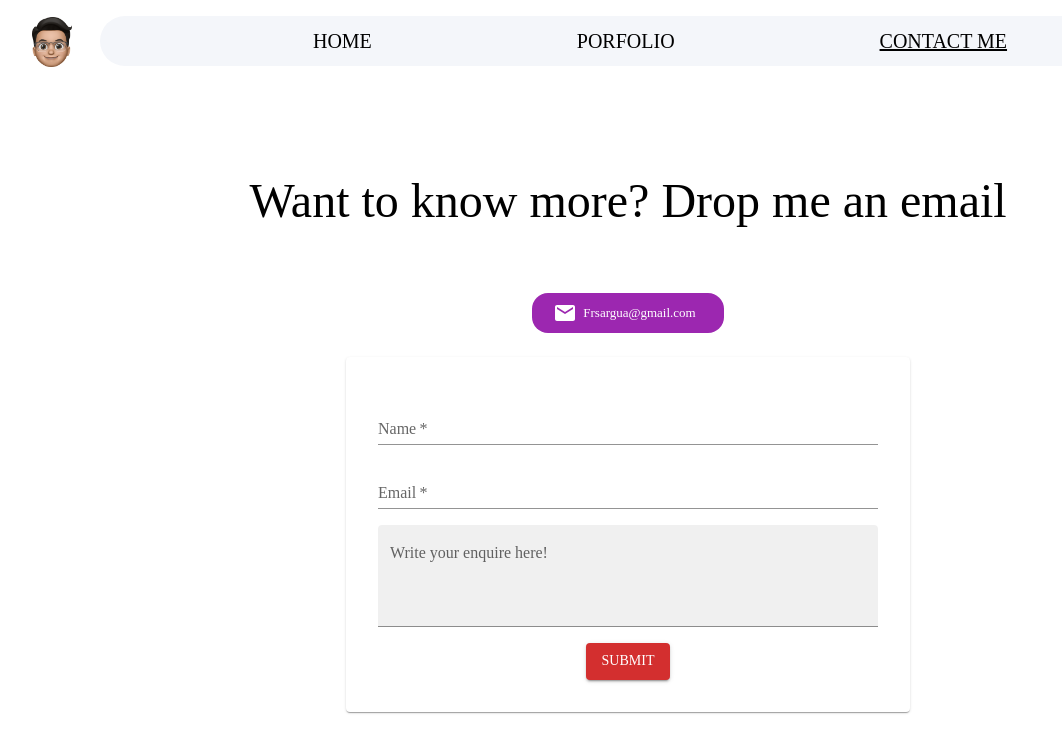
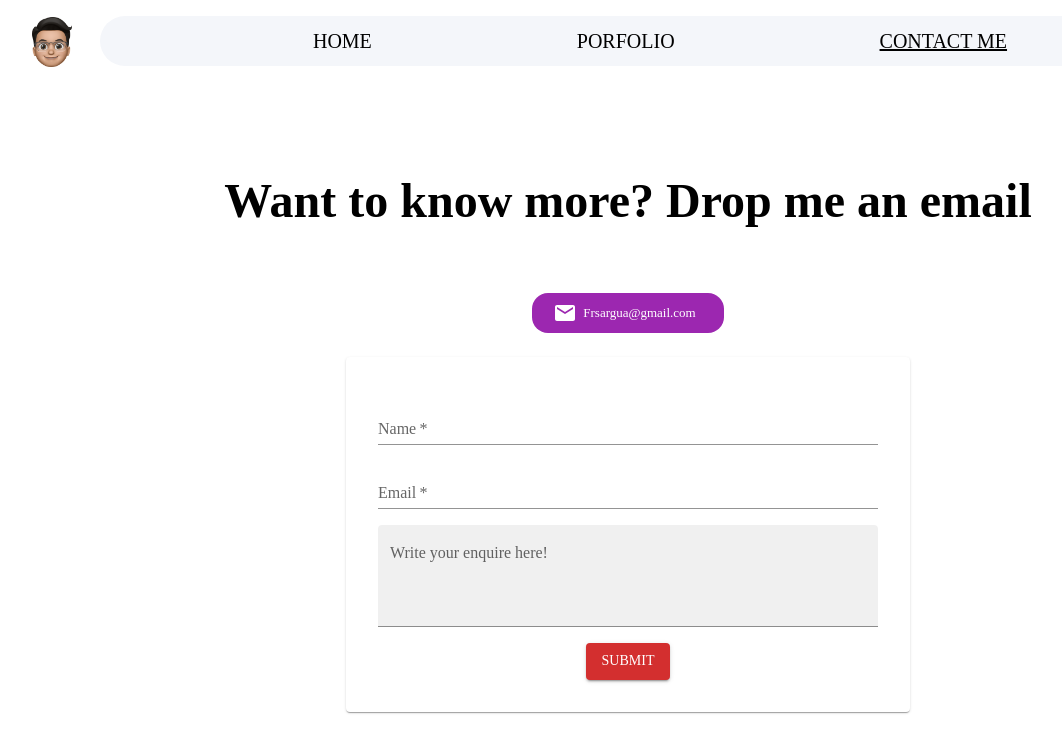
Before and after one commit to frsargua/Porfilio-React, a React (Create React App) app: page / in a window 1280 px wide. Both pictures are taken after a click on the button "CONTACT ME". Shown: the top 752 px of the page, without its empty margins (12-1074 px from the left). Built offline with nearby package versions, Linux system fonts and the light colour scheme.

Commit message:
updated font weight

```diff
--- a/src/components/pages/Contact.jsx
+++ b/src/components/pages/Contact.jsx
@@ -54,7 +54,7 @@ export default function Contact(props) {
           justifyContent: "center",
         }}
       >
-        <Typography variant="h3" fontWeight="500" sx={{ marginBottom: "4rem" }}>
+        <Typography variant="h3" fontWeight="600" sx={{ marginBottom: "4rem" }}>
           Want to know more? Drop me an email
         </Typography>
 
```
